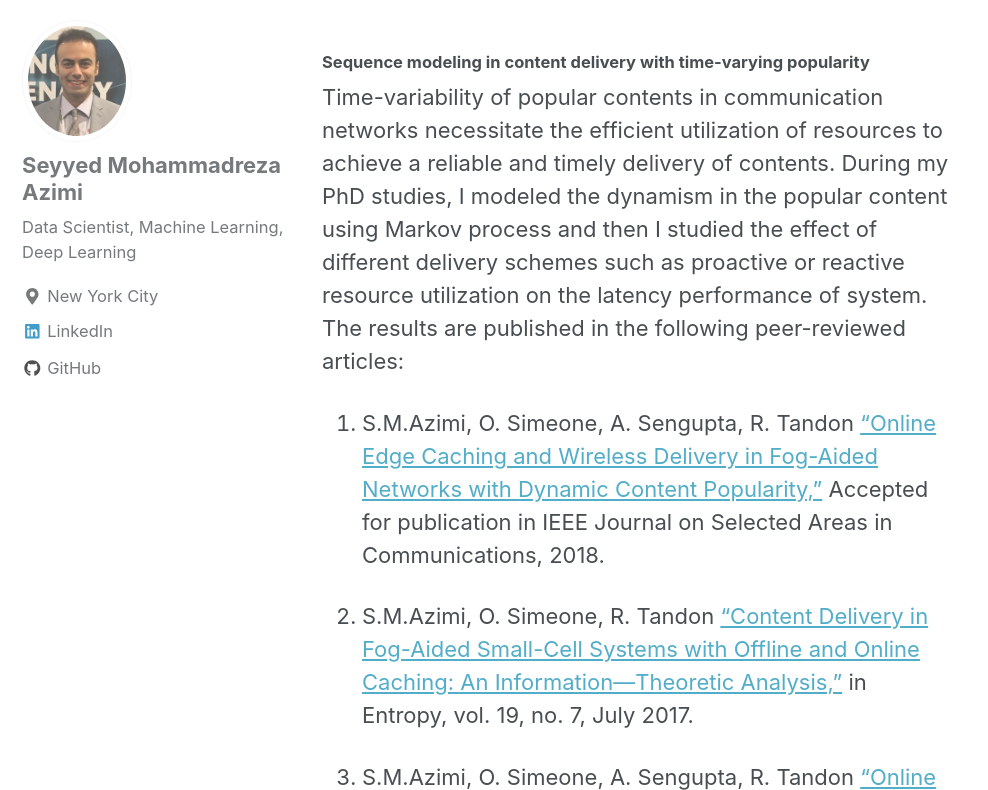
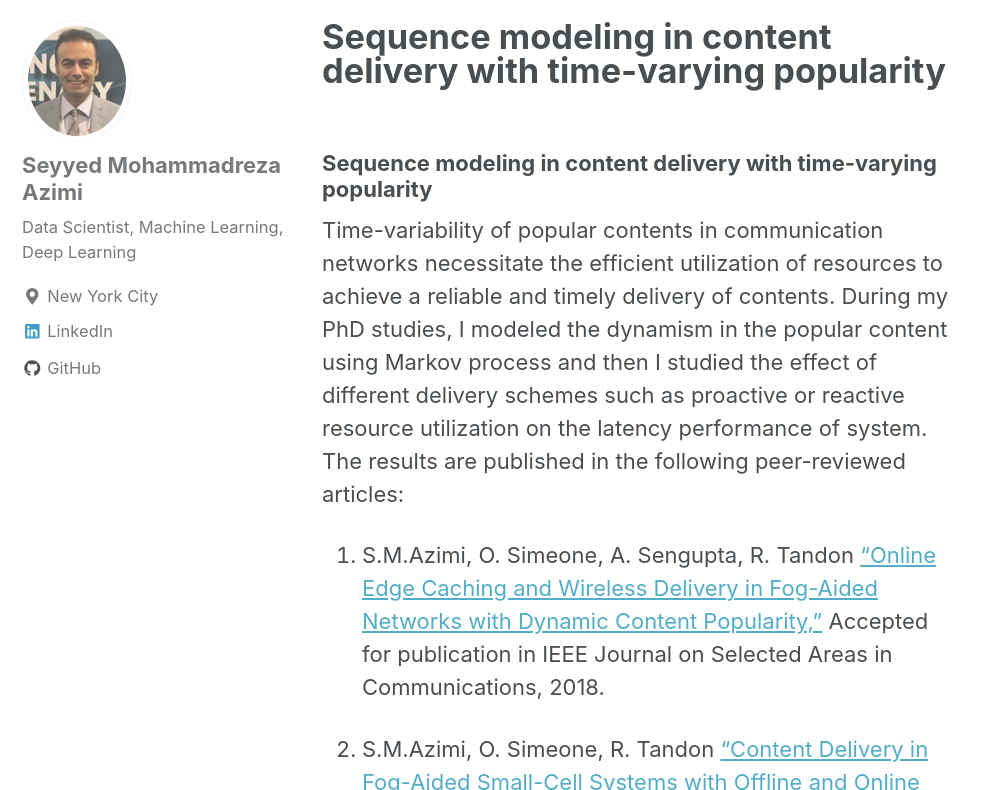
Before and after one commit to MohammadrezaAzimi/MohammadrezaAzimi.github.io, a Jekyll site: the page built from _pages/re.md, in a window 1280 px wide and 900 px high, scrolled down 974 px, cut to the strip 110-900 px from the top of the window. Shown: the whole strip, without its empty margins (0-988 px from the left). Built offline with Jekyll 4.4.1, drawn with Linux system fonts in a browser that asks for light colours; nearby versions of some CDN libraries; our own code applies the rules of GitHub Pages for plain Markdown files.

Commit message:
new git hub

```diff
--- a/_pages/re.md
+++ b/_pages/re.md
@@ -5,7 +5,7 @@
   image: "/images/Gray.jpg"
 ---
 
-#### Sequence modeling in content delivery with time-varying popularity
+### Sequence modeling in content delivery with time-varying popularity
 
 Time-variability of popular contents in communication networks necessitate the efficient utilization of resources to achieve a reliable and timely delivery of contents. During my PhD studies, I modeled the dynamism in the popular content using Markov process and then I studied the effect of different delivery schemes such as proactive or reactive resource utilization on the latency performance of system. The results are published in the following peer-reviewed articles:
 
```
